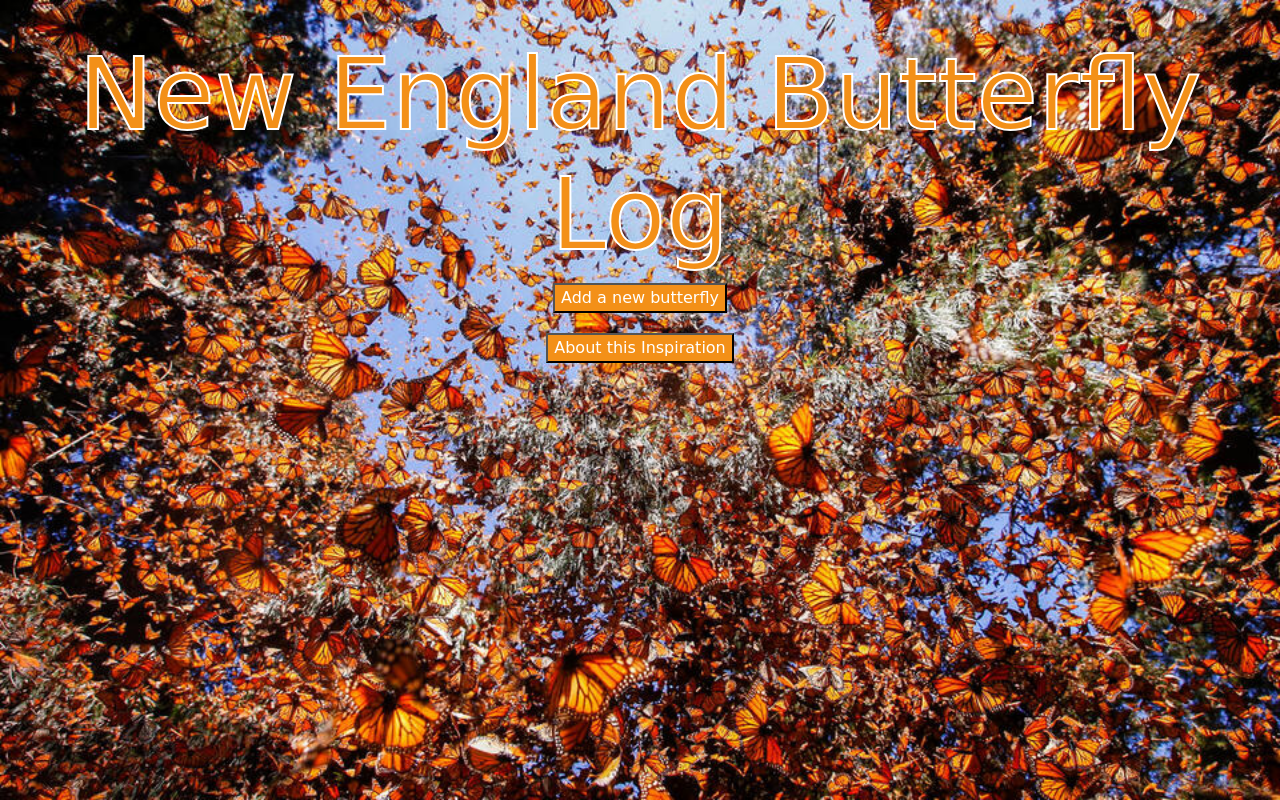
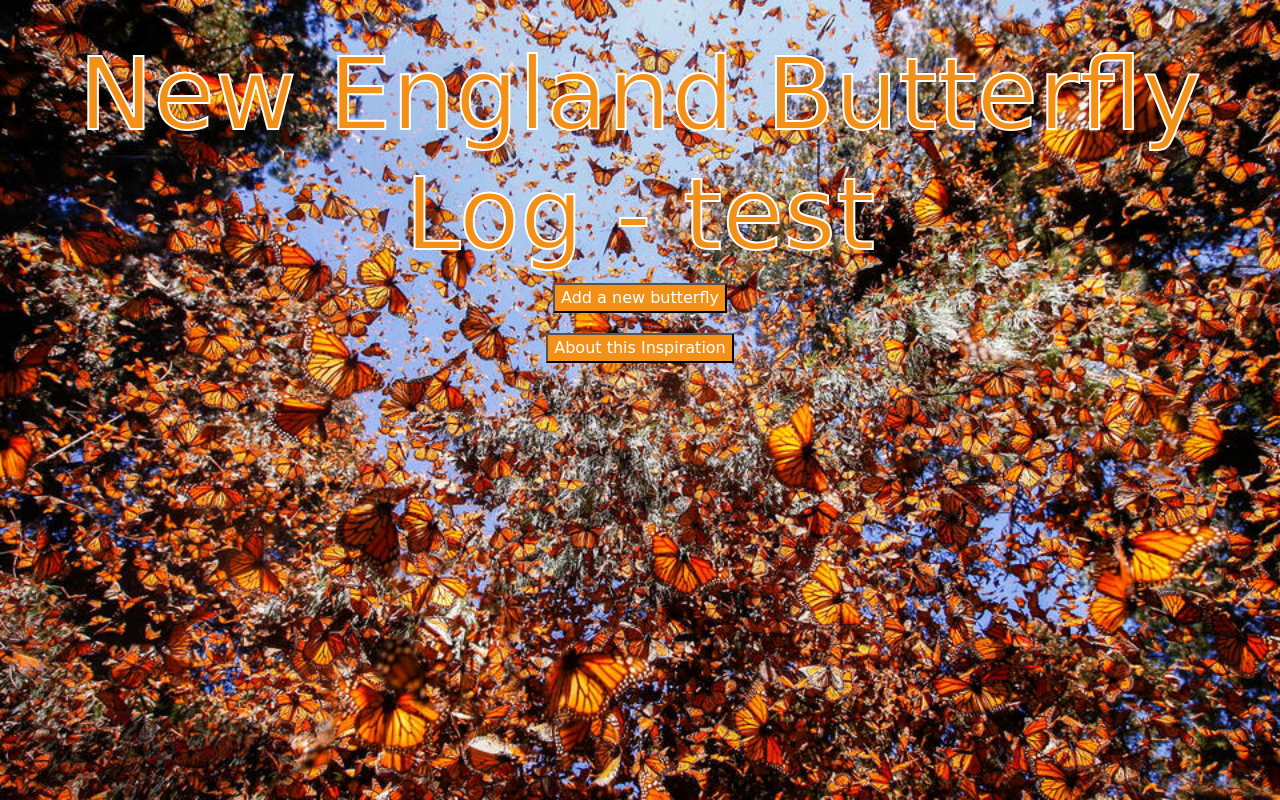
Before and after one commit to caroleatierney/Butterflies_of_New_England, a website: page index.html in a window 1280 px wide. Drawn offline with nearby package versions, Linux system fonts and the light colour scheme; no server answers.

Commit message:
butterflies changed name

```diff
--- a/index.html
+++ b/index.html
@@ -15,7 +15,7 @@
 </head>
 
 <body id="indexBody">
-    <h1 class="title">New England Butterfly Log</h1>
+    <h1 class="title">New England Butterfly Log - test</h1>
 
     <div id="contMain" class="container">
         <div id="addButton">
```
Also changed, not shown: 1 other file.
